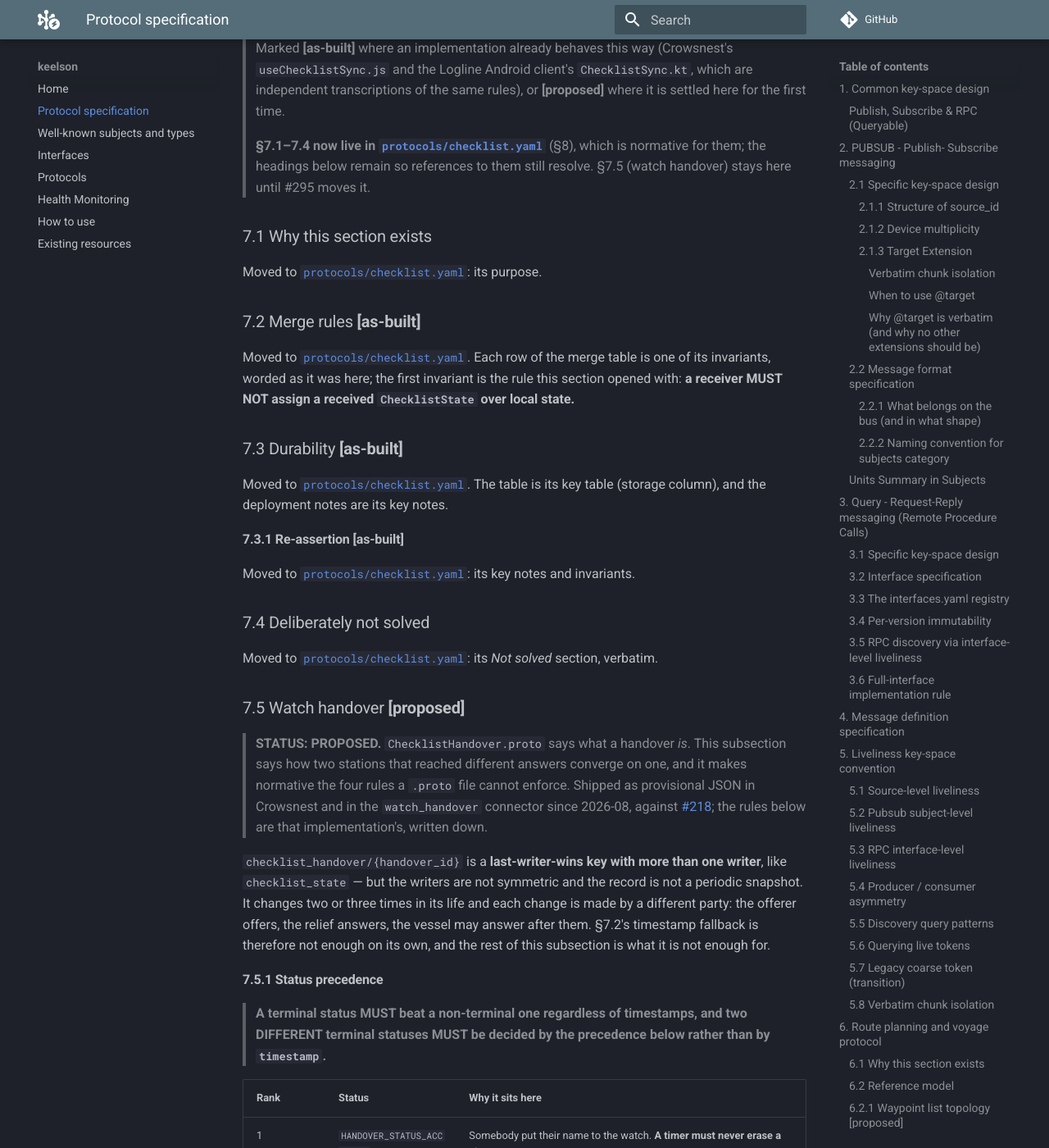
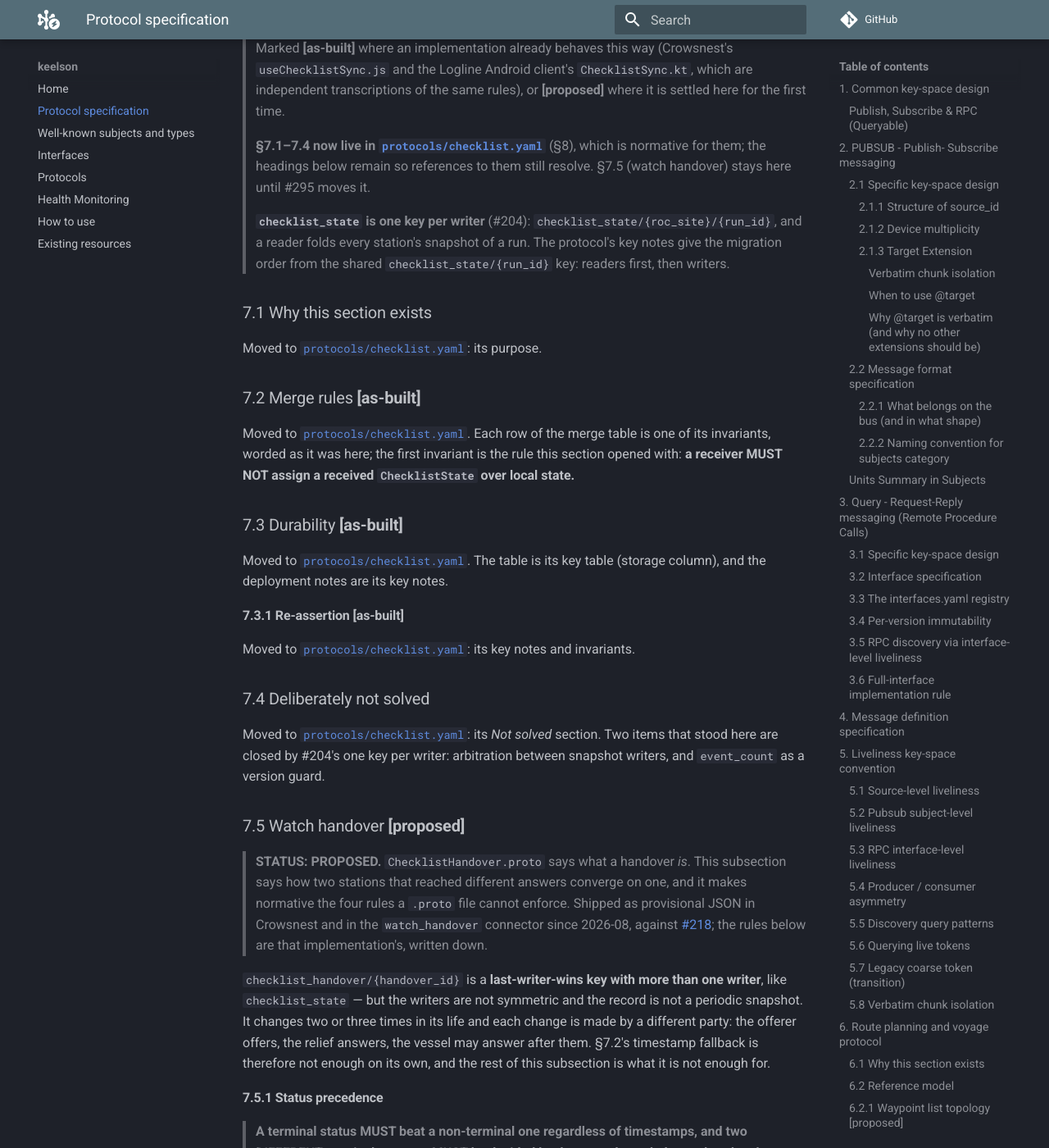
Before and after one commit to RISE-Maritime/keelson, an MkDocs documentation site: the page built from docs/protocol-specification.md, in a window 1280 px wide and 1400 px high, scrolled down 33637 px. Shown: the whole window at 82% size. Built offline with MkDocs 1.6.1 and Material for MkDocs 9.7.7, drawn with Linux system fonts in a browser that asks for light colours; comment, search, counter and statistics services are not loaded.

Commit message:
docs(checklist): one checklist_state key per writer (#204)
checklist_state/{run_id} was one stored key every station overwrote on a
30 s timer. Storage keeps the last value, so a late joiner bootstrapped
from one arbitrary station's snapshot, possibly a subset, and the merge
rules governed live peers but never the bootstrap.

Now checklist_state/{roc_site}/{run_id}: each station writes its own key
(producer first, per §2.1.1; roc_site spelled as published_by_site), and
a reader folds every station's snapshot of a run through the same merge
rules, which converge whatever the order and the number of writers. No
payload change.

- protocols/checklist.yaml: the key row is an instance {producer}/{run_id};
  key notes for one key per writer, the `**` storage expression, the
  re-assertion rewritten (each station re-asserts its own key; the
  creator partition is retired), and a migration order: readers fold
  checklist_state/** (legacy and new keys alike, grouped by the payload's
  run_id) before writers switch; invariants for own-key writing and the
  fold; not_solved loses the #204 and event_count items, and the growth
  item says stations multiply it.
- spec §7: the status box and the §7.4 stub say #204 landed.
- ChecklistState.proto / subjects.yaml: the key, the fold and the
  storage expression; published_by_site is the producer chunk;
  event_count orders one key's snapshots.
- test_checklist.py: the producer chunk is one string token and the
  protocol's row says {producer}/{run_id}.

Co-Authored-By: Claude Opus 5.5 <noreply@anthropic.com>

```diff
--- a/docs/protocol-specification.md
+++ b/docs/protocol-specification.md
@@ -1151,6 +1151,11 @@ fixed.
 > **§7.1–7.4 now live in [`protocols/checklist.yaml`](protocols/checklist.md)**
 > (§8), which is normative for them; the headings below remain so references
 > to them still resolve. §7.5 (watch handover) stays here until #295 moves it.
+>
+> **`checklist_state` is one key per writer** (#204):
+> `checklist_state/{roc_site}/{run_id}`, and a reader folds every station's
+> snapshot of a run. The protocol's key notes give the migration order from the
+> shared `checklist_state/{run_id}` key: readers first, then writers.
 
 ### 7.1 Why this section exists
 
@@ -1170,7 +1175,7 @@ Moved to [`protocols/checklist.yaml`](protocols/checklist.md): its key notes and
 
 ### 7.4 Deliberately not solved
 
-Moved to [`protocols/checklist.yaml`](protocols/checklist.md): its *Not solved* section, verbatim.
+Moved to [`protocols/checklist.yaml`](protocols/checklist.md): its *Not solved* section. Two items that stood here are closed by #204's one key per writer: arbitration between snapshot writers, and `event_count` as a version guard.
 
 ### 7.5 Watch handover **[proposed]**
 
```
Also changed, not shown: 4 other files.
